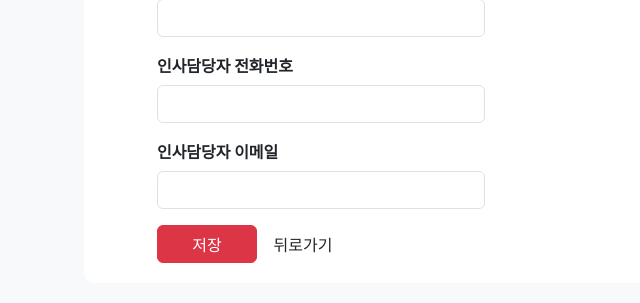
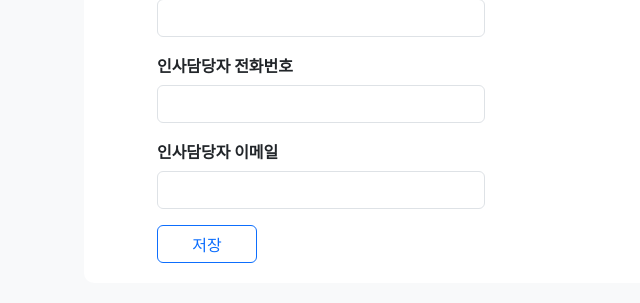
Before and after one commit to ssong-sk/codeconnect, a Java web app: template src/main/webapp/WEB-INF/company/companyupdate.jsp in a window 1280 px wide. Shown: the part 1320-1623 px from the top of the page, without its empty margins (262-902 px from the left). Run offline with Spring Boot 4, a stand-in JSP engine, Linux system fonts and the light colour scheme; the template is opened without the code that fills it, so the values that code supplies are empty; some of the project's set-up classes (security, data sources, template engines, error pages and the like) are left out, and stand-ins take their place; some libraries are stand-ins or nearby versions; some web fonts are replaced.

Commit message:
0618 master->minyoung merge

```diff
--- a/src/main/webapp/WEB-INF/company/companyupdate.jsp
+++ b/src/main/webapp/WEB-INF/company/companyupdate.jsp
@@ -424,8 +424,8 @@
                         <label for="c_insa_email" class="form-label">인사담당자 이메일</label>
                         <input type="email" class="form-control" id="c_insa_email" name="c_insa_email" value="${dto.c_insa_email}">
                     </div>
-                    <button type="submit" class="btn btn-danger">저장</button>
-                    <button type="button" class="btn btn-back" onclick="location.href='main'">뒤로가기</button>
+                    <button type="submit" class="btn btn-outline-primary" style="width: 100px;">저장</button>
+
                 </form>
             </div>
         </div>
```
